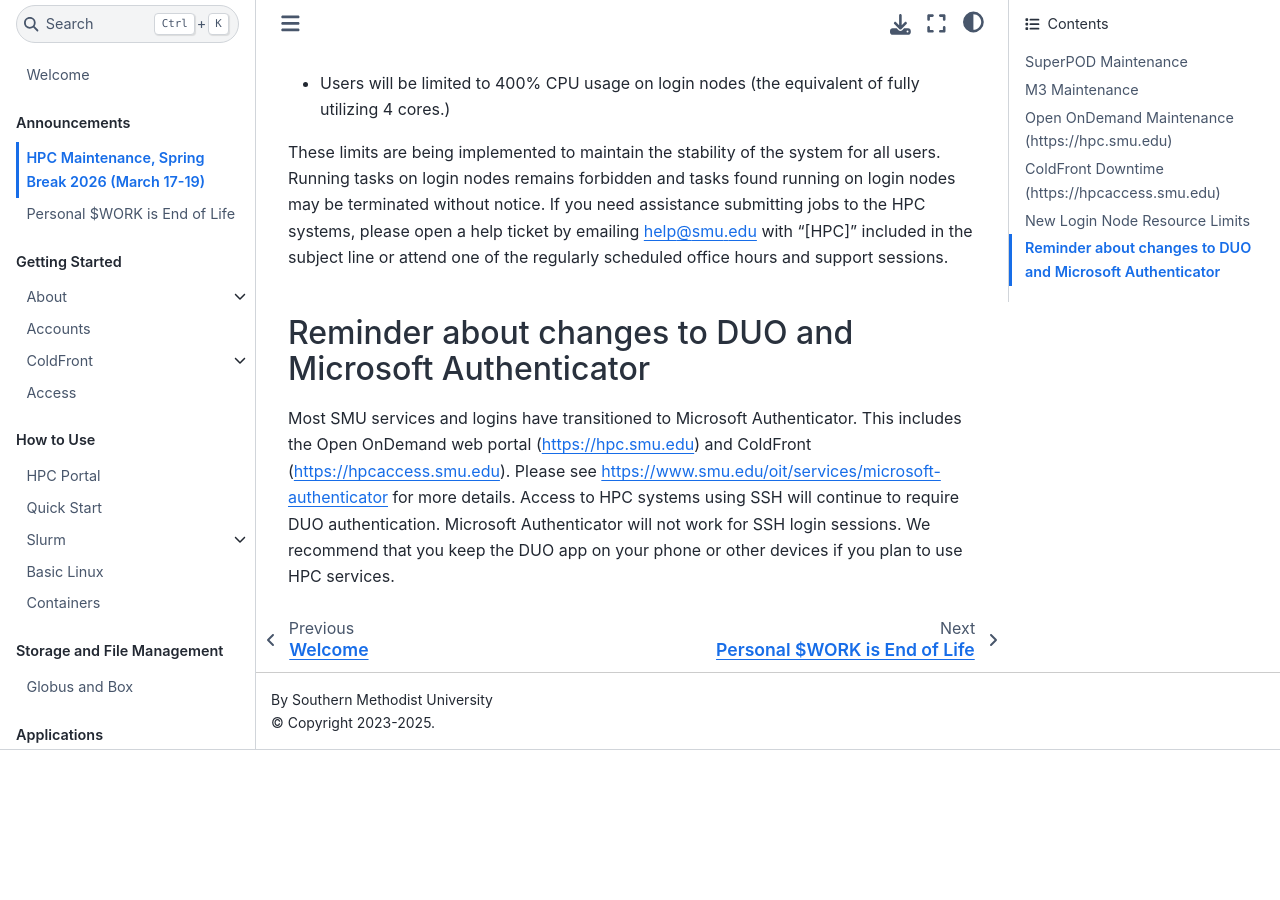
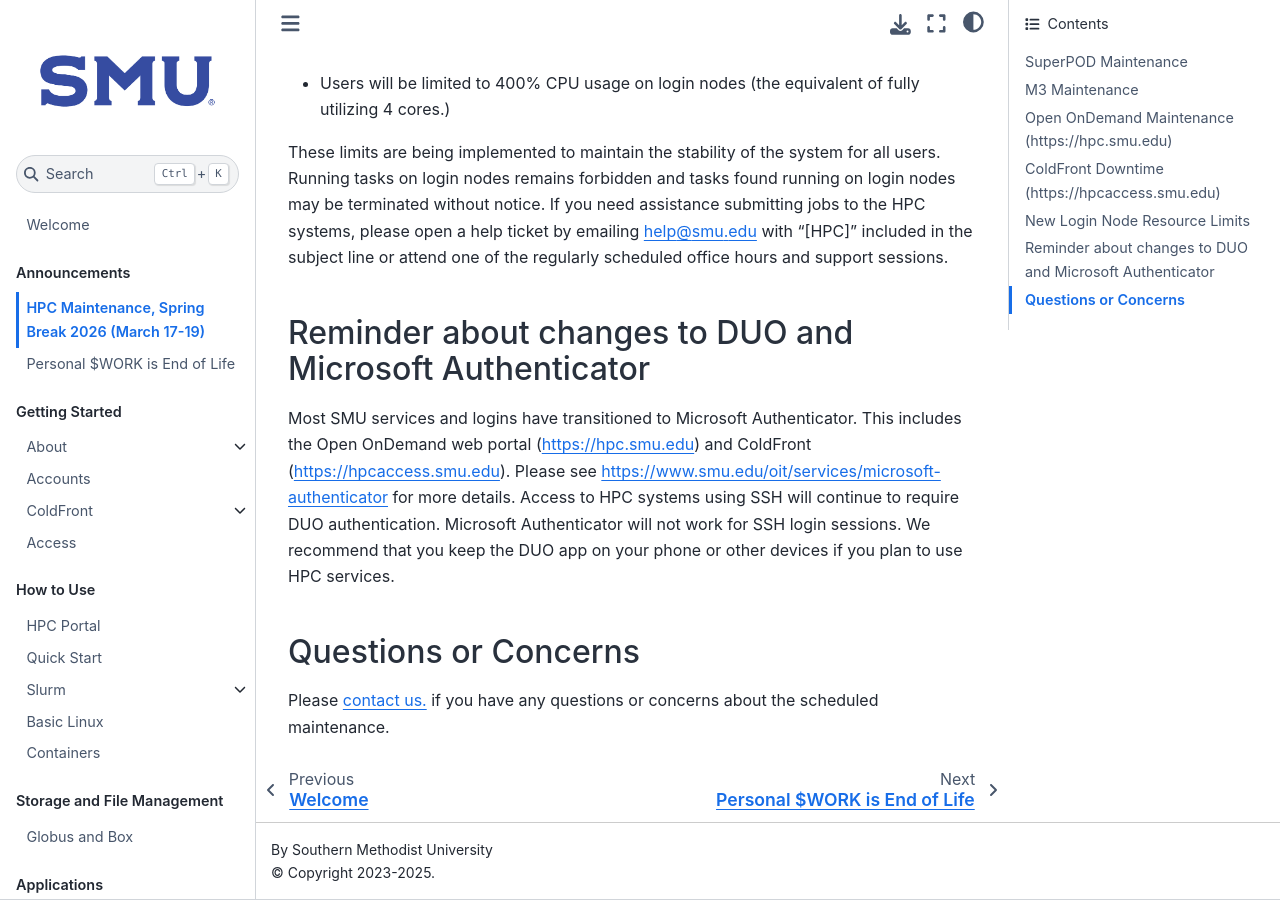
Before and after one commit to SouthernMethodistUniversity/hpc_docs, a Jupyter Book: the page built from docs/announcements/maintenance_sb26.md, in a window 1280 px wide and 900 px high, scrolled down 1381 px. Built offline with Jupyter Book 1.0.4 settings and Sphinx 7.4.7 and the Sphinx Book theme 1.1.4, drawn with Linux system fonts in a browser that asks for light colours; before the commit the page ends 2131 px from its top, so only the background shows below that.

Commit message:
add contact us for maintenance

```diff
--- a/docs/announcements/maintenance_sb26.md
+++ b/docs/announcements/maintenance_sb26.md
@@ -36,3 +36,7 @@
 ## Reminder about changes to DUO and Microsoft Authenticator
 
 Most SMU services and logins have transitioned to Microsoft Authenticator. This includes the Open OnDemand web portal (https://hpc.smu.edu) and ColdFront (https://hpcaccess.smu.edu). Please see https://www.smu.edu/oit/services/microsoft-authenticator for more details. Access to HPC systems using SSH will continue to require DUO authentication. Microsoft Authenticator will not work for SSH login sessions. We recommend that you keep the DUO app on your phone or other devices if you plan to use HPC services.
+
+## Questions or Concerns
+
+Please [contact us.](about:contact) if you have any questions or concerns about the scheduled maintenance.
```
